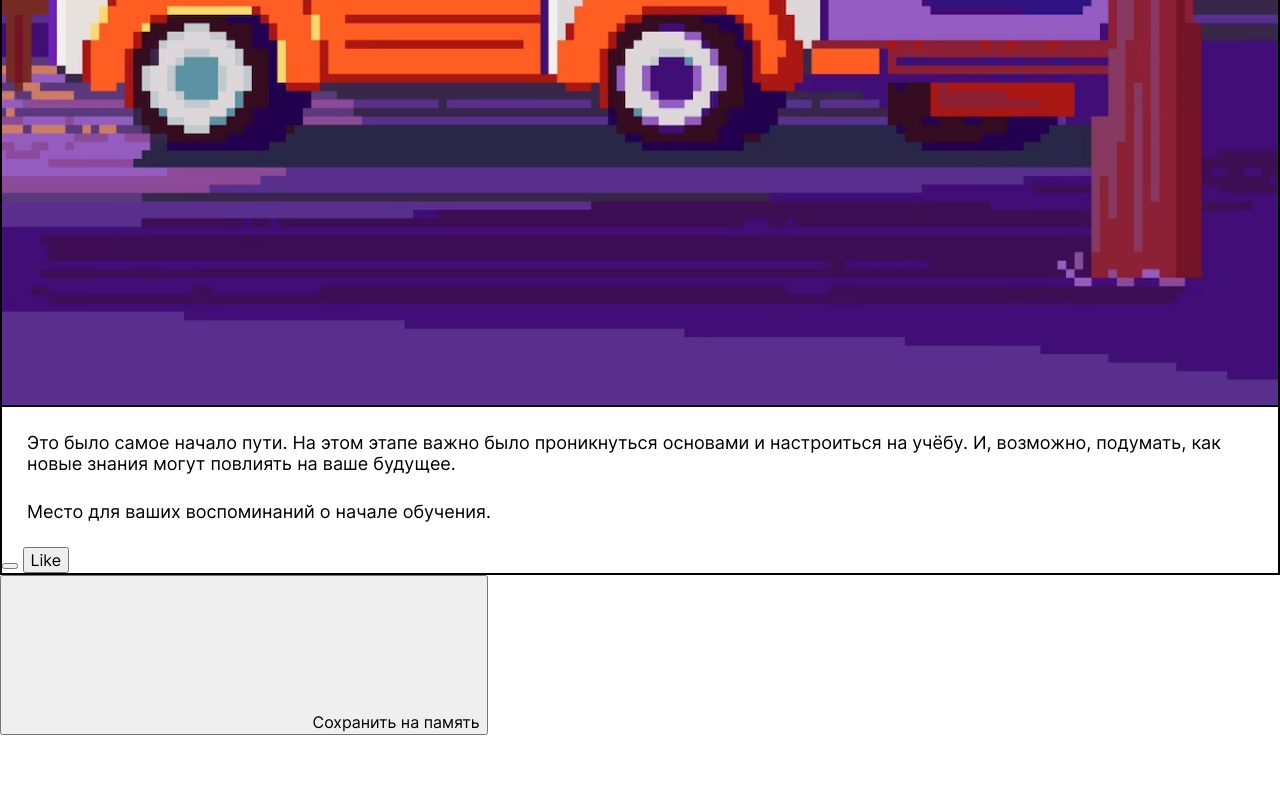
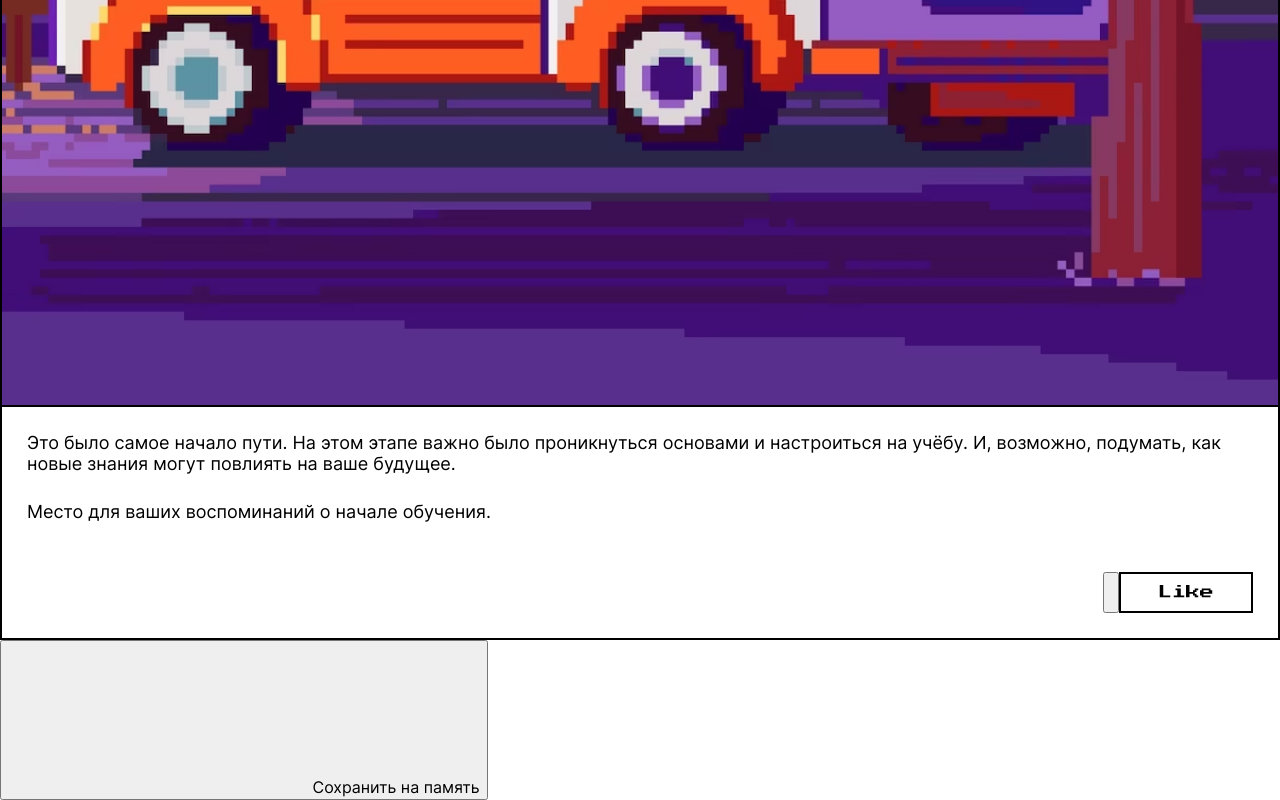
Before and after one commit to an12640/zakrivayuschiy-teg-f, a website: page index.html in a window 1280 px wide. Shown: the part 1469-2269 px from the top of the page. Before the commit the page ends 2204 px from the top, so only its background shows below. Drawn offline with Linux system fonts and the light colour scheme.

Commit message:
added Like button

```diff
--- a/styles/style.css
+++ b/styles/style.css
@@ -91,7 +91,7 @@
     -1px 0 var(--shadow-color),
     0 1px var(--shadow-color),
     0 -1px var(--shadow-color);
-  right: 25px;
+  right: 13px;
   top: 25px;
 }
 
@@ -106,3 +106,19 @@
     text-shadow: none;
   }
 }
+
+.buttons__section {
+  padding: 25px;
+  display: flex;
+  justify-content: flex-end;
+}
+
+.button__like {
+  font-family: var(--accent-font);
+  font-size: 14px;
+  line-height: 90%;
+  color: var(--main-color);
+  padding: 12.5px 37px;
+  background-color: transparent;
+  border: 2px solid var(--main-color);
+}
```
